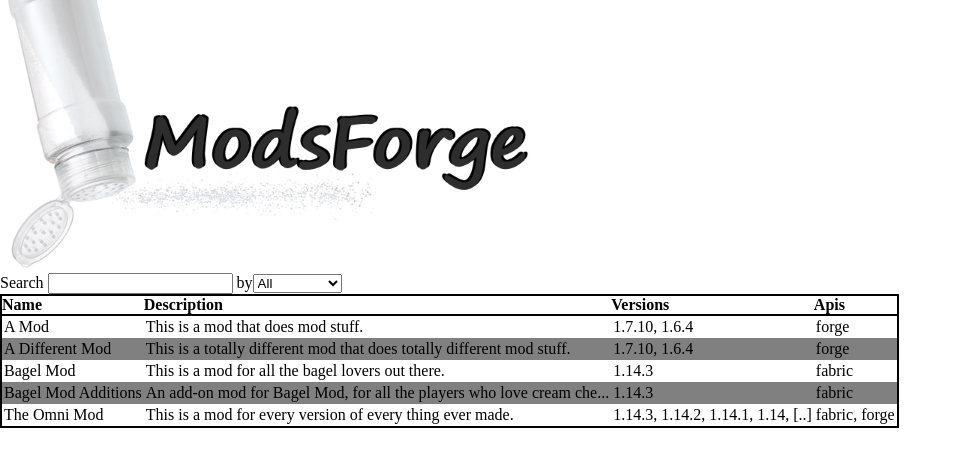
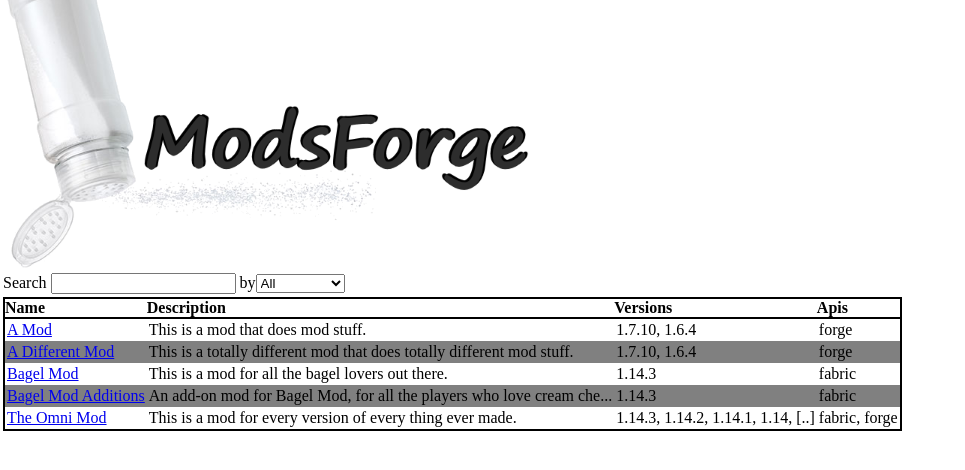
Before and after one commit to ehwuts/ModsForge, a plain HTML site: page index.html in a window 1280 px wide. Shown: the whole page, without its empty margins (0-965 px from the left). Drawn offline with Linux system fonts and the light colour scheme.

Commit message:
minor display tweaks

```diff
--- a/index.html
+++ b/index.html
@@ -8,8 +8,10 @@
 </head>
 <body>
 <img id="banner" src="modsforgereduced.png" alt="ModsForge!"><br>
+<div id="controls">
 <label>Search <input type="text" name="Search"></label>
 <label> by<select name="subsearch"><option id="all">All</option><option id="name">Name</option><option id="desc">Description</option><option id="versions">Versions</option><option id="apis">Apis</option></select></label>
+</div>
 <div id="listingwrap">
 	<div id="listingsheader">
 		<div id="listingsheaderrow">
--- a/modsforge.css
+++ b/modsforge.css
@@ -1,5 +1,6 @@
 body { margin: 0px; padding: 0px; }
-#listingwrap { display: table; border: 2px solid black; }
+#controls { margin-left: 3px; margin-bottom: 3px; }
+#listingwrap { display: table; border: 2px solid black; margin-left: 3px; }
 #listingsheader { display: table-header-group; font-weight: bold; }
 #listingsheaderrow { display: table-row; }
 #listingsheaderrow div  { display: table-cell; border-bottom: 2px solid black; }
--- a/modsforge.js
+++ b/modsforge.js
@@ -17,10 +17,13 @@ function init() {
 			row.className = "mod";
 
 			let name = document.createElement("div");
-			name.innerText = mods[k[i]].name;
-			if (name.innerText.length > limits.name) {
-				name.innerText = name.innerText.substring(0, limits.name - 3) + "...";
+			let namehref = document.createElement("a");
+			namehref.href = "modsview.html?m=" + k[i];
+			namehref.innerText = mods[k[i]].name;
+			if (namehref.innerText.length > limits.name) {
+				namehref.innerText = namehref.innerText.substring(0, limits.name - 3) + "...";
 			}
+			name.appendChild(namehref);
 			row.appendChild(name);
 
 			let description = document.createElement("div");
```
